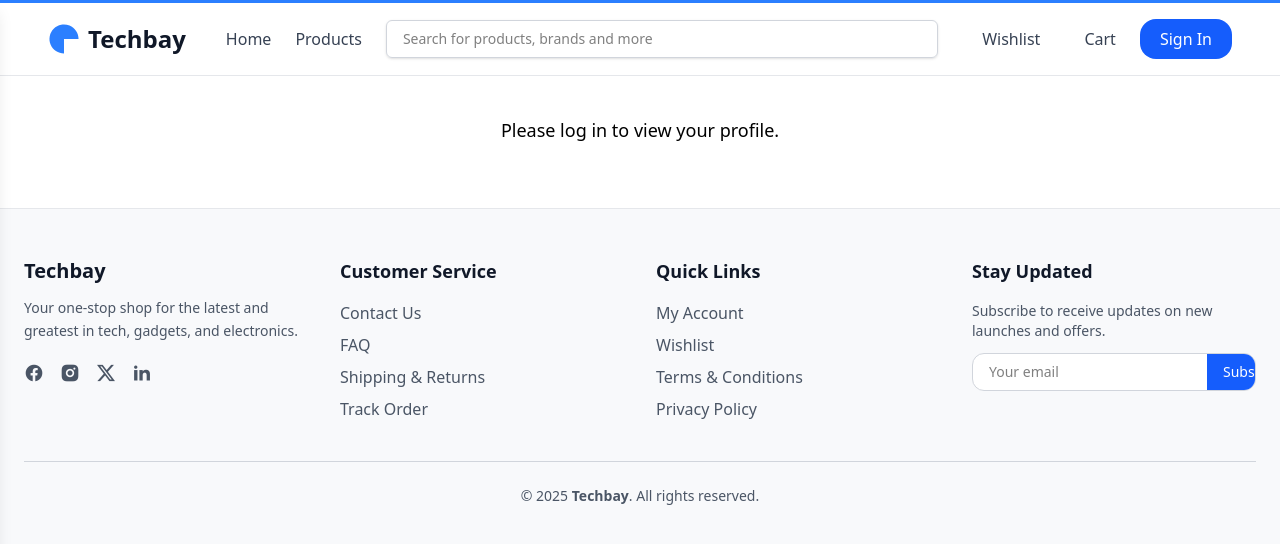
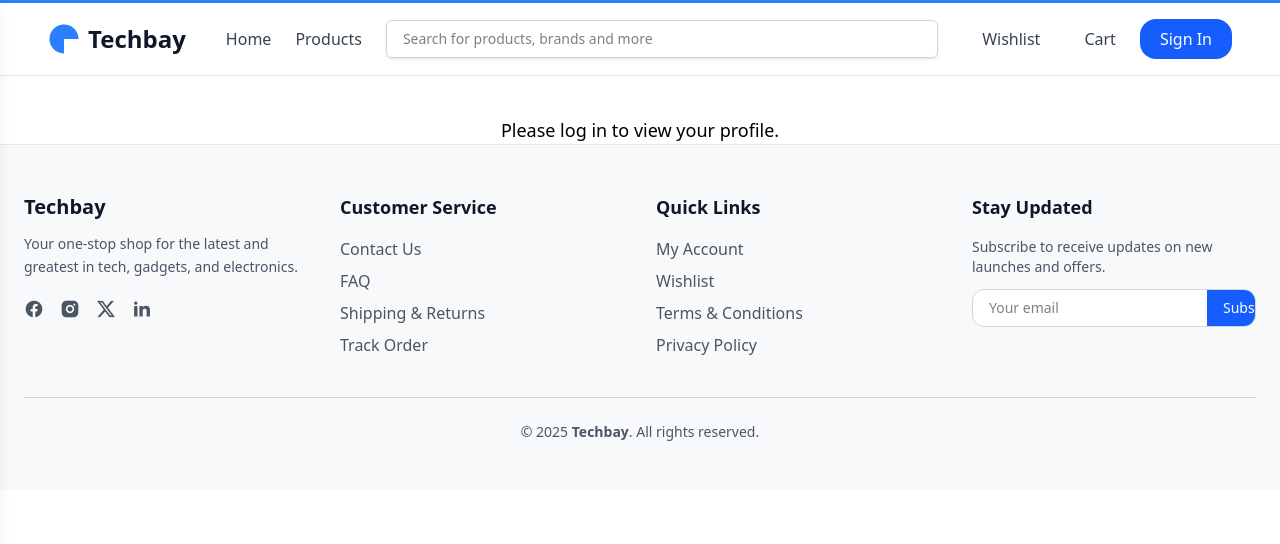
Before and after one commit to hariom9617/tech-bay, a React (Vite) app: page /profile in a window 1280 px wide. Shown: the top 544 px of the page. Built offline with nearby package versions, Linux system fonts and the light colour scheme; some icons are missing.

Commit message:
bug resolved on the home page of featured products-navigation to single product

```diff
--- a/src/Components/home/FeaturedProducts.jsx
+++ b/src/Components/home/FeaturedProducts.jsx
@@ -4,9 +4,11 @@ import { Swiper, SwiperSlide } from "swiper/react";
 import { Navigation, Autoplay } from "swiper/modules";
 import "swiper/css";
 import "swiper/css/navigation";
+import { useNavigate } from "react-router-dom";
 
 const FeaturedProducts = () => {
   const [featured, setFeatured] = useState([]);
+  const navigate = useNavigate();
 
   useEffect(() => {
     axios
@@ -75,11 +77,14 @@ const FeaturedProducts = () => {
             className="flex justify-center"
           >
             <div
+              onClick={() => navigate(`/products/${product._id}`)}
               className="premium-card bg-white border border-gray-200 rounded-xl shadow-sm
                          transition-all duration-300 overflow-hidden card"
             >
-              <div className="w-[260px] sm:w-[300px] md:w-[300px] lg:w-[300px] xl:w-[320px] h-48 sm:h-52 md:h-56
-                              bg-gray-100 flex items-center justify-center overflow-hidden">
+              <div
+                className="w-[260px] sm:w-[300px] md:w-[300px] lg:w-[300px] xl:w-[320px] h-48 sm:h-52 md:h-56
+                              bg-gray-100 flex items-center justify-center overflow-hidden"
+              >
                 <img
                   src={product.image}
                   alt={product.title}
--- a/src/Components/layout/Footer.jsx
+++ b/src/Components/layout/Footer.jsx
@@ -2,7 +2,7 @@ import React from "react";
 
 const Footer = () => {
   return (
-    <footer className="bg-[#f8f9fb] mt-16 border-t border-gray-200">
+    <footer className="bg-[#f8f9fb] mt-0 border-t border-gray-200">
       <div className="max-w-7xl mx-auto px-6 py-12">
 
         {/* TOP GRID */}
```
